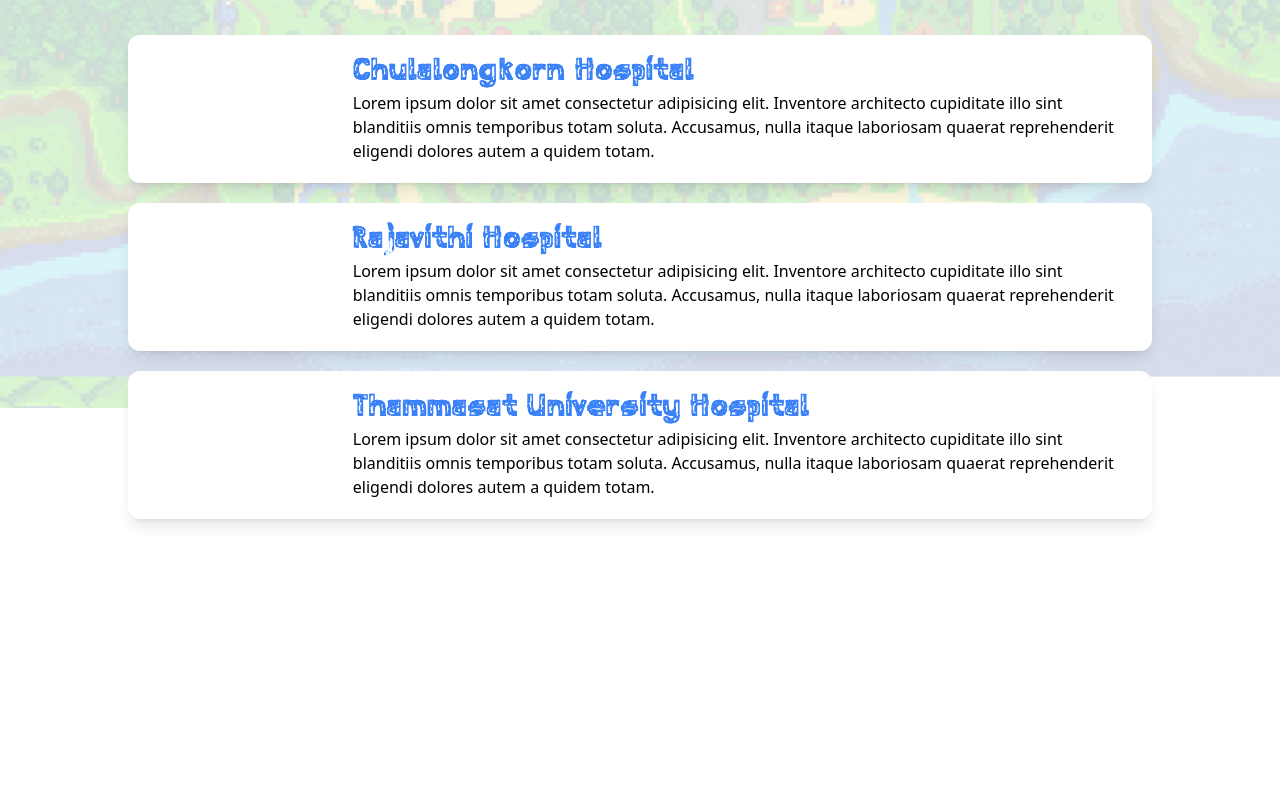
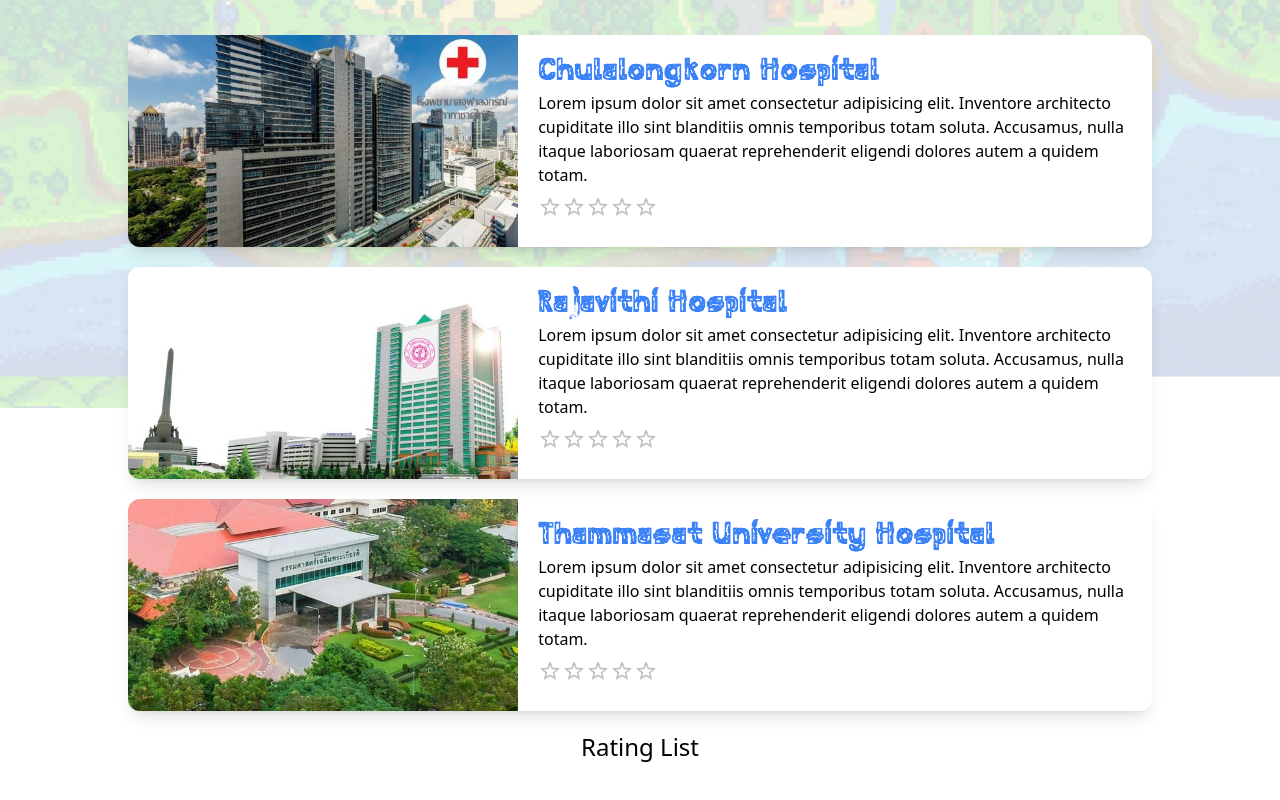
Before and after one commit to IamMrTeapot/vaccine-sdp-2, a Next.js app: page / in a window 1280 px wide. Shown: the part 392-1192 px from the top of the page. Before the commit the page ends 981 px from the top, so only its background shows below. Built offline with nearby package versions, Linux system fonts and the light colour scheme.

Commit message:
feat: :sparkles: make card able to rate and cancel

```diff
--- a/src/app/page.tsx
+++ b/src/app/page.tsx
@@ -1,25 +1,11 @@
 import Banner from "@/components/Banner";
-import styles from "./page.module.css";
-import HospitalCard from "@/components/HospitalCard";
+import CardPanel from "@/components/CardPanel";
 
 export default function Home() {
   return (
     <main>
       <Banner />
-      <div className={styles.content}>
-        <HospitalCard
-          hospitalName="Chulalongkorn Hospital"
-          imgSrc="/img/chula.jpg"
-        />
-        <HospitalCard
-          hospitalName="Rajavithi Hospital"
-          imgSrc="/img/rajavithi.jpg"
-        />
-        <HospitalCard
-          hospitalName="Thammasat University Hospital"
-          imgSrc="/img/thammasat.jpg"
-        />
-      </div>
+      <CardPanel />
     </main>
   );
 }
--- /dev/null
+++ b/src/components/CardPanel.tsx
@@ -0,0 +1,76 @@
+"use client";
+import { useReducer } from "react";
+import HospitalCard from "./HospitalCard";
+
+export default function CardPanel() {
+  const ratingReducer = (
+    ratingList: Map<string, number>,
+    action: { type: string; hospitalName: string; newValue: number }
+  ) => {
+    switch (action.type) {
+      case "change": {
+        return new Map<string, number>(
+          ratingList.set(action.hospitalName, action.newValue)
+        );
+      }
+      case "reset": {
+        return new Map<string, number>(ratingList.set(action.hospitalName, 0));
+      }
+      default: {
+        return ratingList;
+      }
+    }
+  };
+
+  const [ratingList, dispatchRating] = useReducer(
+    ratingReducer,
+    new Map<string, number>([
+      ["Chulalongkorn Hospital", 0],
+      ["Rajavithi Hospital", 0],
+      ["Thammasat University Hospital", 0],
+    ])
+  );
+
+  return (
+    <div className="flex flex-col items-center gap-[20px] py-[70px]">
+      <HospitalCard
+        hospitalName="Chulalongkorn Hospital"
+        imgSrc="/img/chula.jpg"
+        ratingValue={ratingList.get("Chulalongkorn Hospital") ?? 0}
+        dispatchRating={dispatchRating}
+      />
+      <HospitalCard
+        hospitalName="Rajavithi Hospital"
+        imgSrc="/img/rajavithi.jpg"
+        ratingValue={ratingList.get("Rajavithi Hospital") ?? 0}
+        dispatchRating={dispatchRating}
+      />
+      <HospitalCard
+        hospitalName="Thammasat University Hospital"
+        imgSrc="/img/thammasat.jpg"
+        ratingValue={ratingList.get("Thammasat University Hospital") ?? 0}
+        dispatchRating={dispatchRating}
+      />
+      <div className="text-2xl font-sans">Rating List</div>
+      {Array.from(ratingList.entries()).map(([key, value]) => {
+        return (
+          value !== 0 && (
+            <div
+              onClick={(e) => {
+                e.stopPropagation();
+                dispatchRating({
+                  type: "reset",
+                  hospitalName: key,
+                  newValue: 0,
+                });
+              }}
+              className="cursor-pointer text-lg font-serif"
+            >
+              {key} : {value}
+            </div>
+          )
+        );
+      })}
+    </div>
+  );
+}
--- a/src/components/HospitalCard.tsx
+++ b/src/components/HospitalCard.tsx
@@ -1,6 +1,7 @@
 import localFont from "next/font/local";
 import Image from "next/image";
 import InteractiveHospitalCard from "./InteractiveHospitalCard";
+import { Rating } from "@mui/material";
 
 const stardewFont = localFont({
   src: "../../public/fonts/Stardew_Valley_Regular.ttf",
@@ -9,13 +10,17 @@
 export default function HospitalCard({
   hospitalName,
   imgSrc,
+  ratingValue,
+  dispatchRating,
 }: {
   hospitalName: string;
   imgSrc: string;
+  ratingValue: number;
+  dispatchRating: Function;
 }) {
   return (
     <InteractiveHospitalCard>
-      <div className="w-[20%] h-full relative">
+      <div className="w-[50%] relative">
         <Image
           src={imgSrc}
           alt="vaccine picture"
@@ -35,6 +40,14 @@
           soluta. Accusamus, nulla itaque laboriosam quaerat reprehenderit
           eligendi dolores autem a quidem totam.
         </div>
+        <Rating
+          value={ratingValue}
+          onChange={(e, newValue) => {
+            dispatchRating({ type: "change", hospitalName, newValue });
+          }}
+          precision={0.5}
+          className="py-2"
+        />
       </div>
     </InteractiveHospitalCard>
   );
```
